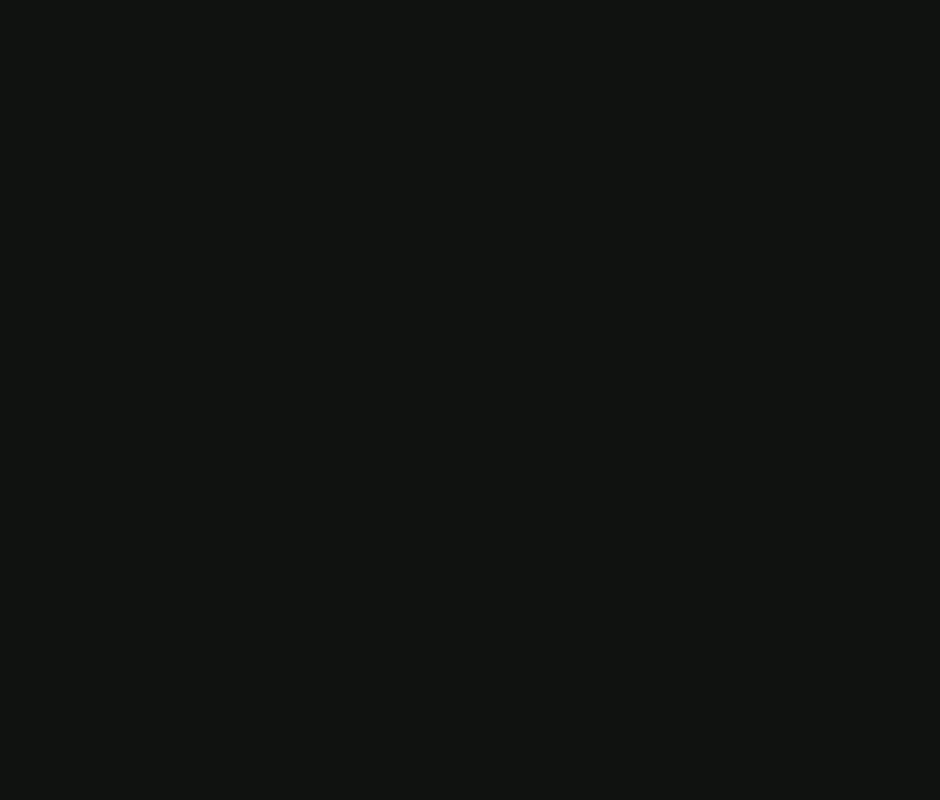
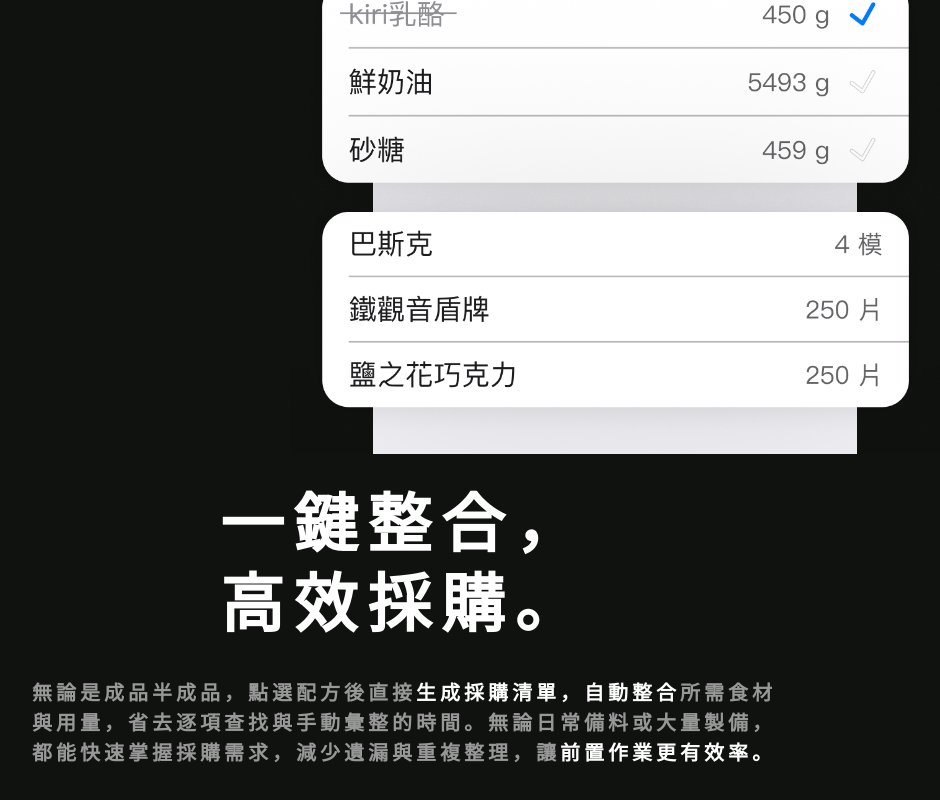
Before and after one commit to herbtea211/20260730-portfolio, a Next.js app: page /works/recipe in a window 1280 px wide. Shown: the part 1656-2456 px from the top of the page, without its empty margins (220-1160 px from the left). Before the commit the page ends 1342 px from the top, so only its background shows below. Built offline with nearby package versions, Linux system fonts and the light colour scheme.

Commit message:
feat: add recipe procurement section

```diff
--- a/src/app/works/recipe/page.tsx
+++ b/src/app/works/recipe/page.tsx
@@ -4,6 +4,7 @@ import WorkHero from "@/components/sections/workHero";
 import recipeImage01 from "@/assets/image/work/recipe/recipe-1.png";
 import recipeImage02 from "@/assets/image/work/recipe/recipe-2.png";
 import recipeImage03 from "@/assets/image/work/recipe/recipe-3.png";
+import recipeImage04 from "@/assets/image/work/recipe/recipe-4.png";
 import WorkSectionTitle from "@/components/sections/WorkSectionTitle";
 import WorkSectionHeading from "@/components/sections/WorkSectionHeading";
 import Image, { type StaticImageData } from "next/image";
@@ -68,6 +69,30 @@ export default function Page() {
           </div>
         </div>
       </section>
+      <section className="w-full bg-background">
+        <div className="mx-auto grid w-full max-w-[1440px] grid-cols-1 gap-8 px-8 py-20 md:grid-cols-8 md:px-[120px]">
+          <div className="md:col-start-4 md:col-span-6">
+            <Image
+              src={recipeImage04}
+              alt="配配方 App 採購清單畫面"
+              width={1200}
+              height={900}
+              className="mx-auto h-auto w-full object-contain"
+              sizes="(max-width: 767px) 100vw, 75vw"
+            />
+          </div>
+
+          <h2 className="text-center md:col-start-2 md:col-span-6 text-sectionTitle-default">
+            一鍵整合，
+            <br />
+            高效採購。
+          </h2>
+
+          <p className="text-center md:col-start-2 md:col-span-6 text-keyMessage-default">
+            無論是成品半成品，點選配方後直接<span className="text-white">生成採購清單，自動整合</span>所需食材與用量，省去逐項查找與手動彙整的時間。無論日常備料或大量製備，都能快速掌握採購需求，減少遺漏與重複整理，讓<span className="text-white">前置作業更有效率。</span>
+          </p>
+        </div>
+      </section>
 
     </WorkPage>
   );
```
